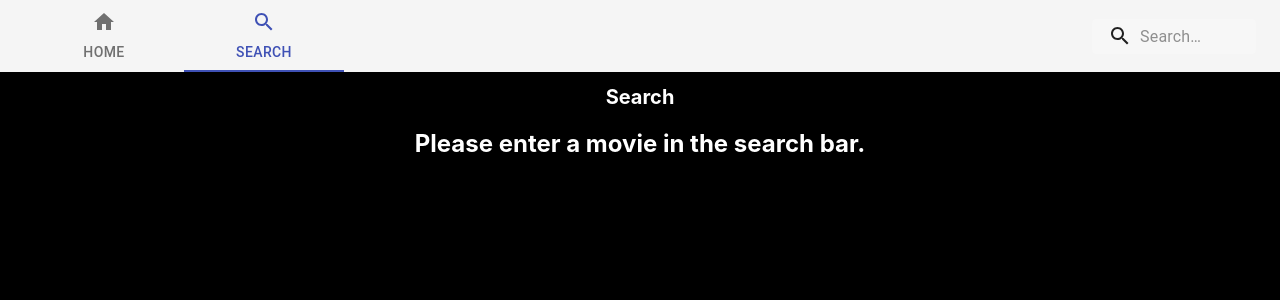
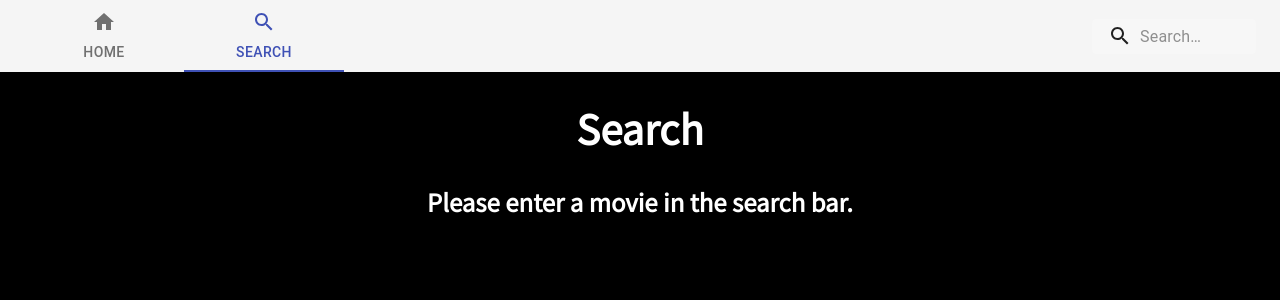
Before and after one commit to Pavitra19/Movie-Browser, a React (Create React App) app: page / in a window 1280 px wide. Both pictures are taken after a click on the tab "SEARCH". Shown: the top 300 px of the page. Built offline with nearby package versions, Linux system fonts and the light colour scheme.

Commit message:
Add classes

```diff
--- a/src/components/SearchResults.js
+++ b/src/components/SearchResults.js
@@ -2,16 +2,11 @@ import React, { useEffect, useState } from "react";
 import TabPanel from "./Tabs";
 import Error from "./Error";
 import Loading from "./Loading";
+import "./SearchResults.css";
 
 export default function SearchResults(props) {
-  const {
-    movieName,
-    handleAddFav,
-    removeFav,
-    searchResults,
-    error,
-    loading,
-  } = props;
+  const { movieName, handleAddFav, removeFav, searchResults, error, loading } =
+    props;
   //   const [searchTerm, setSearchTerm] = useState("");
   //   const [movieName, setMovieName] = useState();
   //   const [searchResults, setSearchResults] = useState();
@@ -79,14 +74,16 @@ export default function SearchResults(props) {
       )}
       {!searchResults && (
         <>
-          <h1>Search</h1>
-          <h2>Please enter a movie in the search bar.</h2>
+          <h1 className="Search">Search</h1>
+          <h2 className="Search-info">
+            Please enter a movie in the search bar.
+          </h2>
         </>
       )}
       {error && (
         <>
           <h1 className="results-heading">Results for "{movieName}"</h1>
-          <Error errorMessage={error} />{" "}
+          <Error errorMessage={error} />
         </>
       )}
     </>
```
